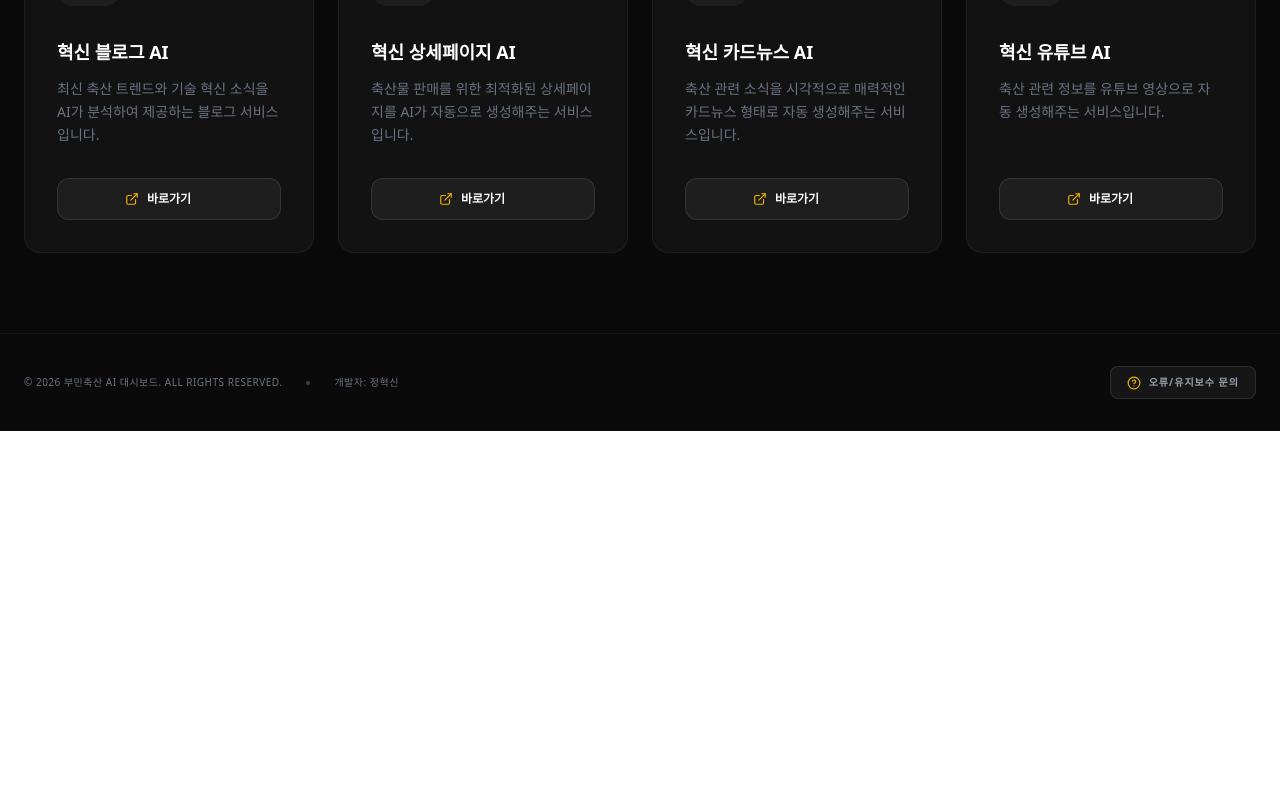
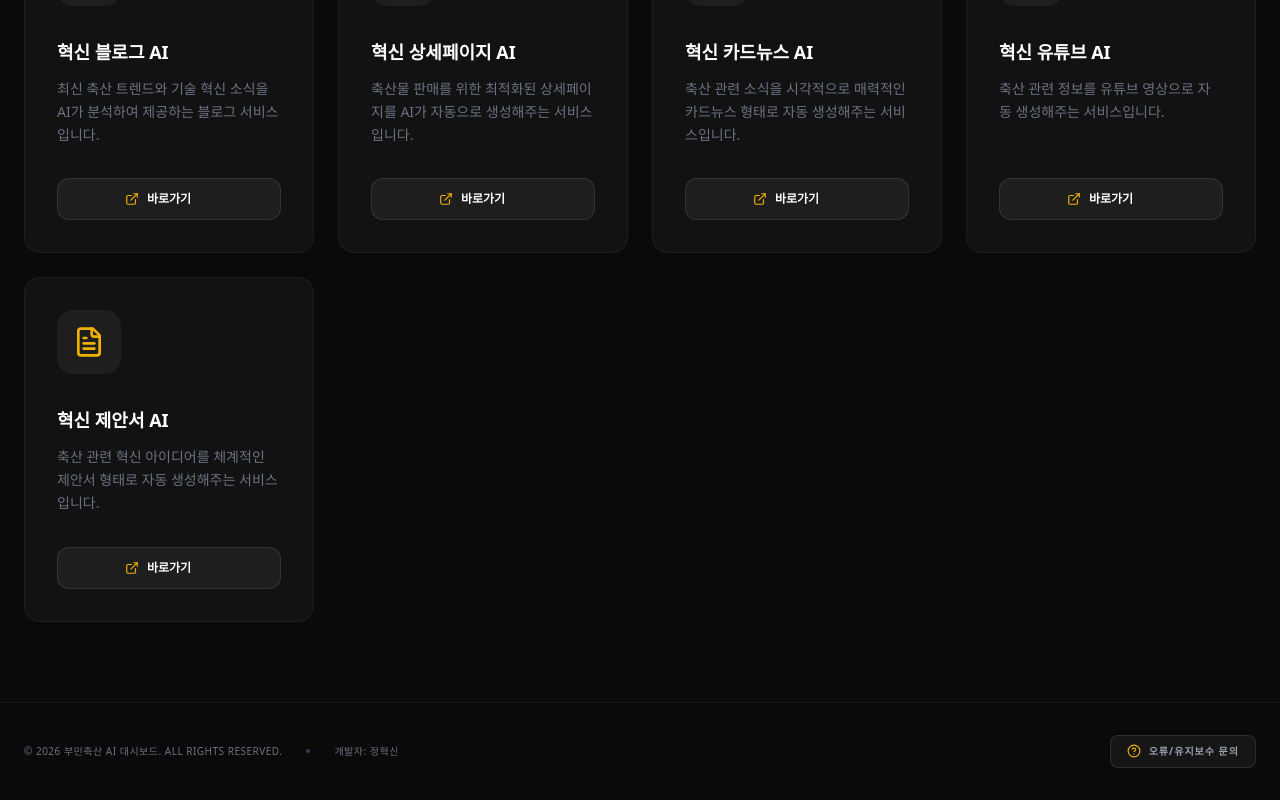
Before and after one commit to lab-droid/bumin-ai, a React (Vite) app: page / in a window 1280 px wide. Shown: the part 667-1467 px from the top of the page. Before the commit the page ends 1098 px from the top, so only its background shows below. Built offline with nearby package versions, Linux system fonts and the light colour scheme.

Commit message:
feat: Add proposal generation AI service
Integrates a new "혁신 제안서 AI" service to the dashboard. This service automatically generates proposals for innovative ideas in the livestock industry, expanding the application's AI capabilities.

```diff
--- a/src/App.tsx
+++ b/src/App.tsx
@@ -61,6 +61,14 @@ const dashboardItems = [
     description: '축산 관련 정보를 유튜브 영상으로 자동 생성해주는 서비스입니다.',
     icon: <FileText className="text-yellow-500" size={32} />,
     link: 'https://hyeoksin-youtube.fragrant-flower-7056.workers.dev'
+  },
+  {
+    id: 5,
+    category: 'management',
+    title: '혁신 제안서 AI',
+    description: '축산 관련 혁신 아이디어를 체계적인 제안서 형태로 자동 생성해주는 서비스입니다.',
+    icon: <FileText className="text-yellow-500" size={32} />,
+    link: 'https://hyeoksin-proposal.fragrant-flower-7056.workers.dev/'
   },
 ];
 
```
